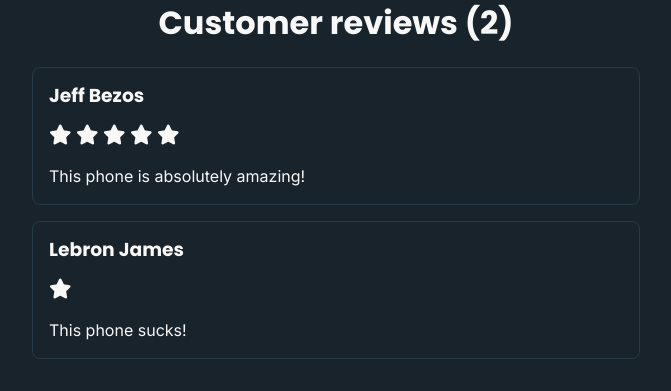
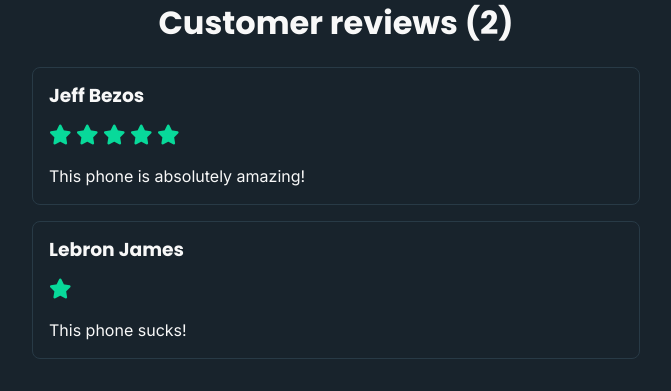
Before and after one commit to kennyjung0223/emazon, a Flask app: a page that uses templates/product_details.html in a window 1280 px wide. Shown: the part 620-1011 px from the top of the page, without its empty margins (304-975 px from the left). Run offline with Flask 2, Linux system fonts and the light colour scheme; data comes from the database, SQL or seed files in the repository; parts of the project's set-up code (start-up, migrations or seed data) failed here and were passed over; some libraries are stand-ins or nearby versions.

Commit message:
edit stars on product page

```diff
--- a/static/css/product_details.css
+++ b/static/css/product_details.css
@@ -158,3 +158,7 @@
 .reviews-display-right p {
     color: #5B6A78;
 }
+
+.colored-star{
+    color: #08D99A;
+}
--- a/templates/product_details.html
+++ b/templates/product_details.html
@@ -15,7 +15,7 @@
                     <div class="reviews-display">
                         <div class="reviews-display-left">
                             {% for i in range(product_info.avg_rating)  %}
-                                <i class="fas fa-star"></i>
+                                <i class="fas fa-star colored-star"></i>
                             {% endfor %}
                         </div>
                         <div class="reviews-display-right">
@@ -62,7 +62,7 @@
                             <div class="reviews-display">
                                 <div class="reviews-display-left">
                                     {% for i in range(review.Rating) %}
-                                        <i class="fas fa-star"></i>
+                                        <i class="fas fa-star colored-star"></i>
                                     {% endfor %}
                                 </div>
                                 <!-- <div class="reviews-display-right">
```
